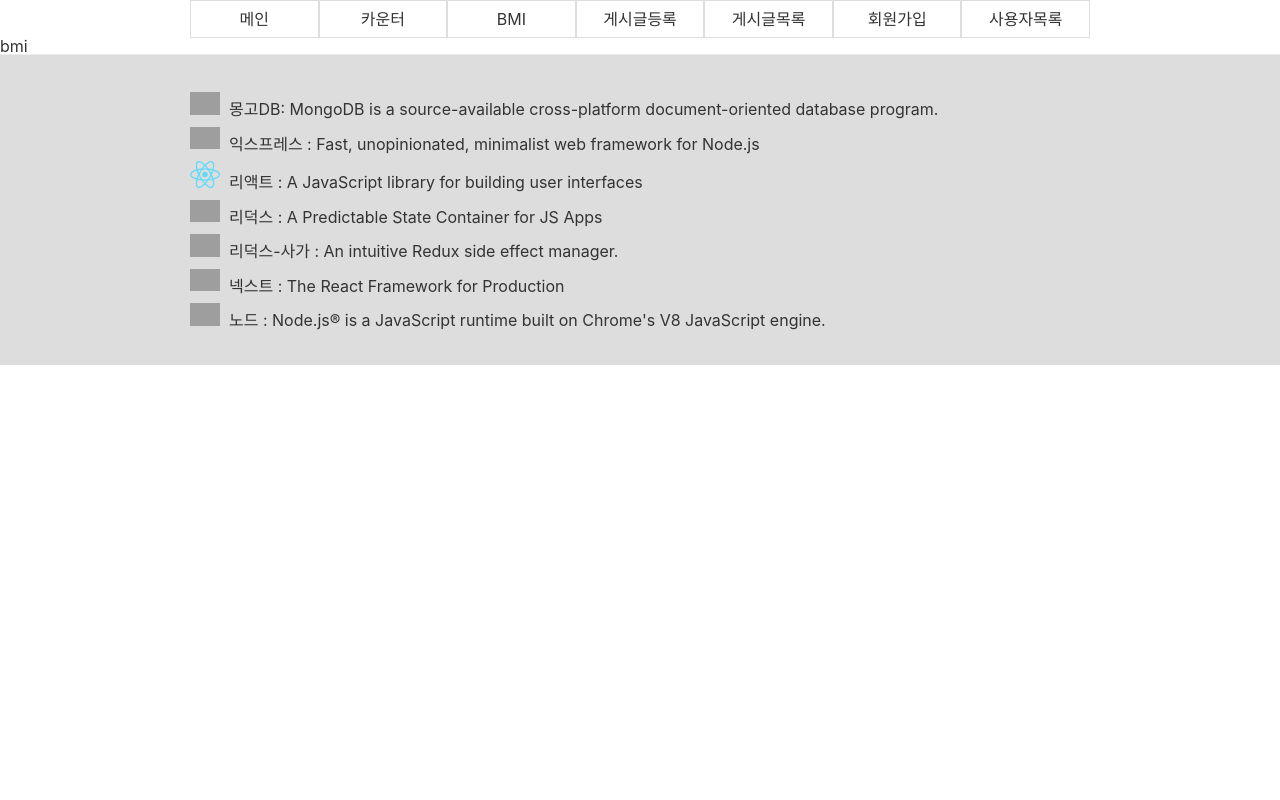
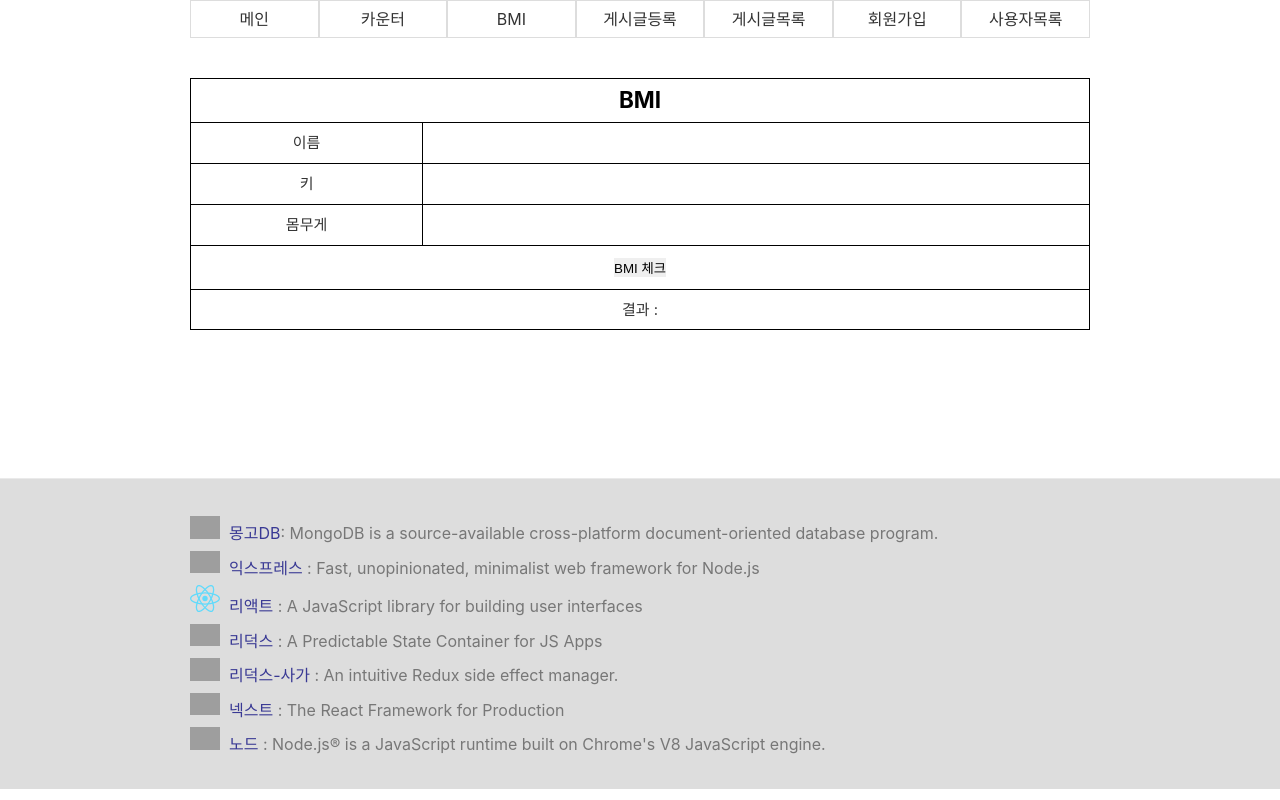
Before and after one commit to verysoyoung/soyoung-next, a Next.js app: page /basic/bmi in a window 1280 px wide. Built offline with nearby package versions, Linux system fonts and the light colour scheme; grey boxes are pictures that could not be loaded.

Commit message:
ADD: Layout component, bmi, counter page

```diff
--- a/component/common/Layout.js
+++ b/component/common/Layout.js
@@ -3,7 +3,7 @@
 import styles from '../../public/scss/Layout.module.scss'
 export default function Layout({ children }) {
   return (
-    <div className={styles}>
+    <div className={styles.layout}>
       <Nav />
       <main>{children}</main>
       <Footer />
--- a/package.json
+++ b/package.json
@@ -9,6 +9,7 @@
     "lint": "next lint"
   },
   "dependencies": {
+    "axios": "^0.26.1",
     "next": "12.1.5",
     "react": "18.0.0",
     "react-dom": "18.0.0",
--- a/pages/basic/bmi.js
+++ b/pages/basic/bmi.js
@@ -1,13 +1,79 @@
 import React, { useState } from 'react'
+import axios from 'axios'
+import styles from '../../public/scss/common/table.module.scss'
 
 export default function Bmi() {
-  const handleSubmit = () => {}
+  const proxy = 'http://localhost:5000'
+  const [inputs, setInputs] = useState({})
+  const handleSubmit = e => {
+    e.preventDefault()
+    axios
+      .post(proxy + '/api/basic/bmi', inputs)
+      .then(res => {
+        const bmi = res.data
+        document.getElementById('result-span').innerHTML = `
+          <h3>이름 : ${bmi.name}</h3>
+          <h3>키 : ${bmi.height} cm</h3>
+          <h3>몸무게 : ${bmi.weight}kg</h3>
+          <h3>BMI결과 : ${bmi.bmi}</h3>
+          `
+      })
+      .catch(err => alert(err))
+  }
+  const handleChange = e => {
+    e.preventDefault()
+    const { value, name } = e.target
+    setInputs({ ...inputs, [name]: value })
+  }
   return (
     <form action="" onSubmit={handleSubmit}>
-      <table>
-        bmi
-        <thead></thead>
-        <tbody></tbody>
+      <table className={styles.table}>
+        <thead>
+          <tr>
+            <th colSpan={2}>
+              <h2>BMI</h2>
+            </th>
+          </tr>
+        </thead>
+        <tbody>
+          <tr>
+            <td>
+              <label htmlFor="name">이름</label>
+            </td>
+            <td>
+              <input type="text" name="name" onChange={handleChange} />
+            </td>
+          </tr>
+          <tr>
+            <td>
+              <label htmlFor="height">키</label>
+            </td>
+            <td>
+              <input type="text" name="height" onChange={handleChange} />
+            </td>
+          </tr>
+          <tr>
+            <td>
+              <div>
+                <label htmlFor="weight">몸무게</label>
+              </div>
+            </td>
+            <td>
+              <input type="text" name="weight" onChange={handleChange} />
+              <br />
+            </td>
+          </tr>
+          <tr>
+            <td colSpan={2}>
+              <input type="submit" value="BMI 체크" />
+            </td>
+          </tr>
+          <tr>
+            <td colSpan={2}>
+              결과 : <span id="result-span"></span>
+            </td>
+          </tr>
+        </tbody>
       </table>
     </form>
   )
--- a/public/scss/Layout.module.scss
+++ b/public/scss/Layout.module.scss
@@ -1,5 +1,8 @@
 .layout {
   width: 100%;
+  main {
+    min-height: 50vh;
+  }
 }
 
 .nav {
@@ -33,9 +36,13 @@
   width: 900px;
   margin: 0 auto;
   div {
+    color: rgb(119, 119, 119);
     padding: 5px 0;
     img {
       margin-right: 9px;
     }
+    a {
+      color: rgb(57, 57, 148);
+    }
   }
 }
--- a/public/scss/common/table.module.scss
+++ b/public/scss/common/table.module.scss
@@ -1,5 +1,5 @@
 .table {
-  margin: 10px 0;
+  margin: 40px auto;
   font-size: 15px;
   width: 900px;
   border: 1px solid black;
@@ -10,6 +10,7 @@
     font-weight: bold;
     height: 20px;
     border: 1px solid black;
+    padding: 10px 0;
   }
   td {
     padding: 12px 15px;
```
Also changed, not shown: pages/basic/counter.js (+33 -1 lines), pages/index.js (+28 -3 lines), 1 other file (tests, documents, lock files or other folders).
